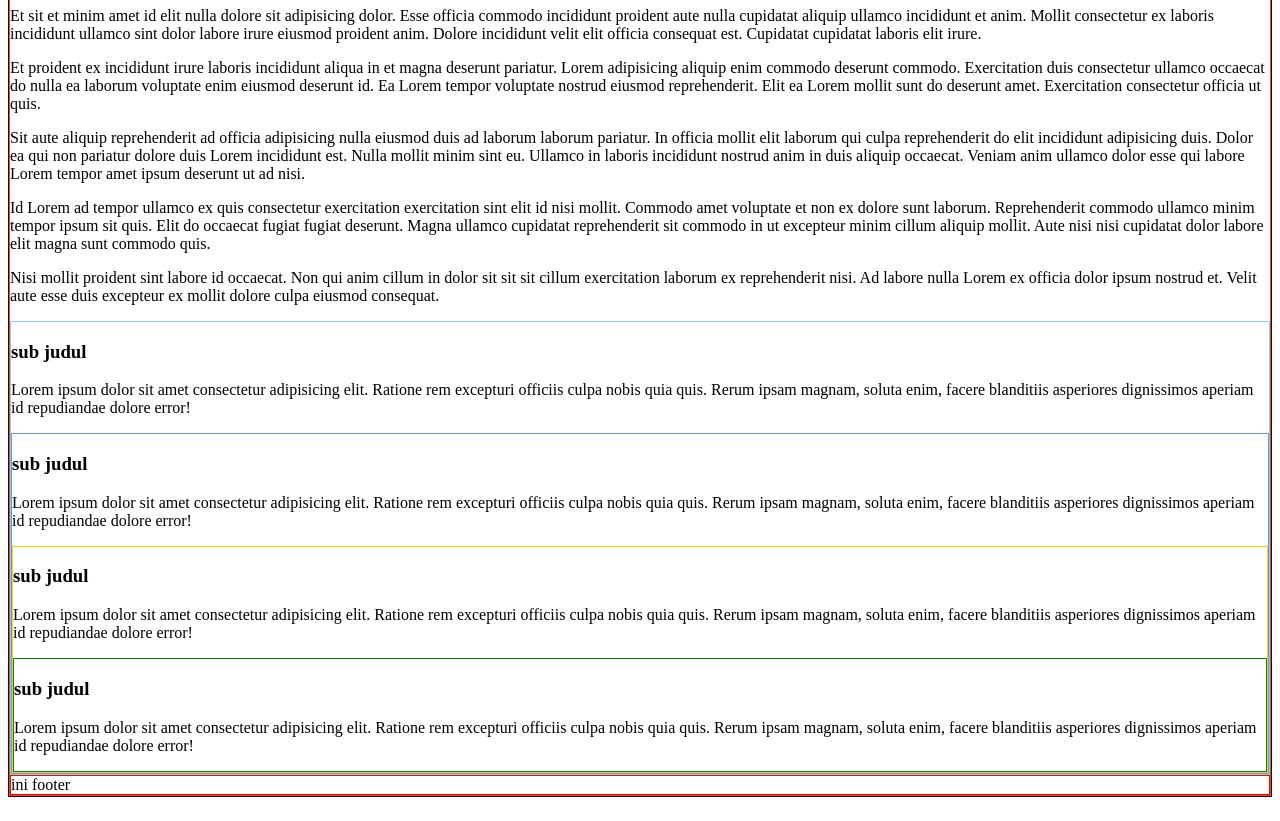
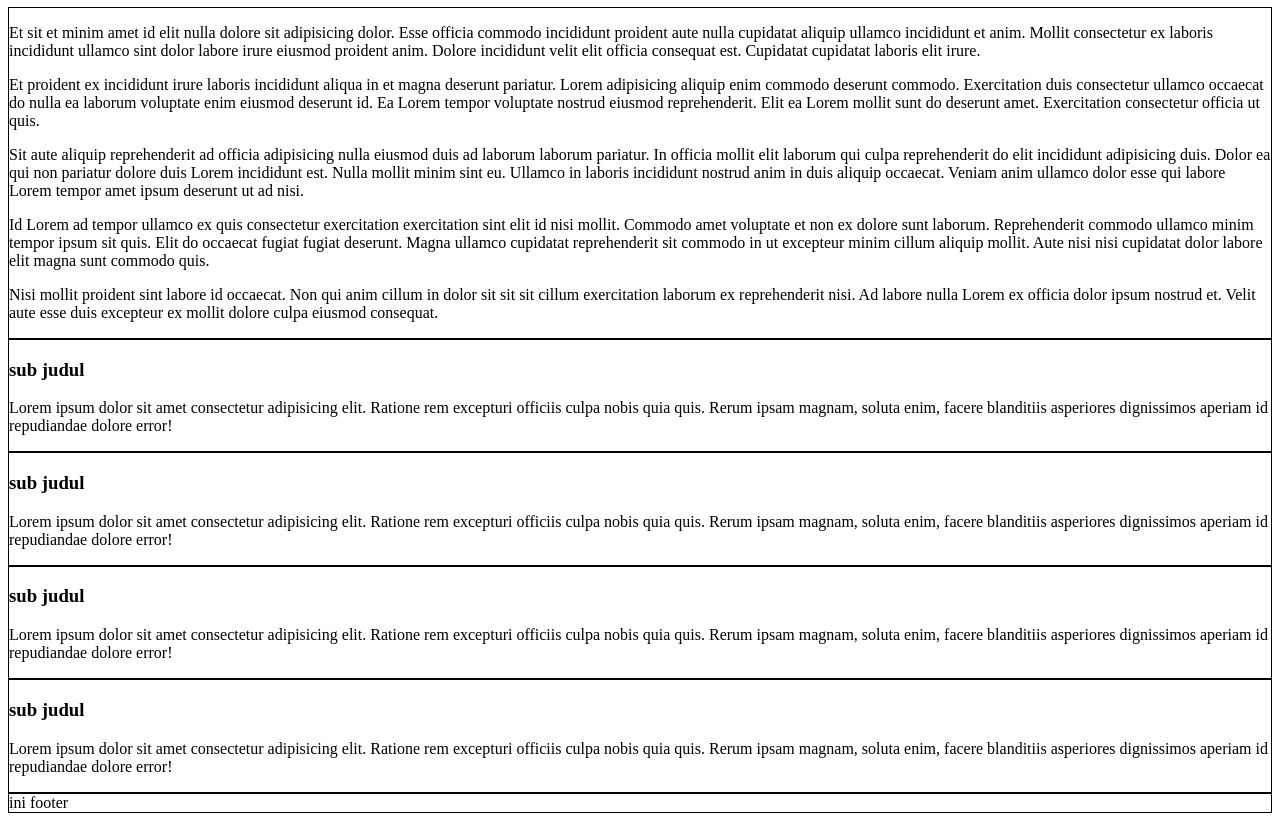
Before and after one commit to Kadekk01/pratikum_2, a plain HTML site: page index.html in a window 1280 px wide. Shown: the part 101-922 px from the top of the page. Drawn offline with Linux system fonts and the light colour scheme.

```diff
--- a/index.html
+++ b/index.html
@@ -6,40 +6,33 @@
    <title>Latihan</title>
 </head>
 <body>
-    <header style="border: thin solid black">
-   <header>ini header</header>
-   <div class='content' style="border: thin solid orangered">
+   <header style="border: thin solid black">ini header</header>
    <div class='container'>
        <h1>judul halaman</h1>
-       <div class='content'>
+       <div class='content' style="border: thin solid black">
            <p>Et sit et minim amet id elit nulla dolore sit adipisicing dolor. Esse officia commodo incididunt proident aute nulla cupidatat aliquip ullamco incididunt et anim. Mollit consectetur ex laboris incididunt ullamco sint dolor labore irure eiusmod proident anim. Dolore incididunt velit elit officia consequat est. Cupidatat cupidatat laboris elit irure.</p>
            <p>Et proident ex incididunt irure laboris incididunt aliqua in et magna deserunt pariatur. Lorem adipisicing aliquip enim commodo deserunt commodo. Exercitation duis consectetur ullamco occaecat do nulla ea laborum voluptate enim eiusmod deserunt id. Ea Lorem tempor voluptate nostrud eiusmod reprehenderit. Elit ea Lorem mollit sunt do deserunt amet. Exercitation consectetur officia ut quis.</p>
            <p>Sit aute aliquip reprehenderit ad officia adipisicing nulla eiusmod duis ad laborum laborum pariatur. In officia mollit elit laborum qui culpa reprehenderit do elit incididunt adipisicing duis. Dolor ea qui non pariatur dolore duis Lorem incididunt est. Nulla mollit minim sint eu. Ullamco in laboris incididunt nostrud anim in duis aliquip occaecat. Veniam anim ullamco dolor esse qui labore Lorem tempor amet ipsum deserunt ut ad nisi.</p>
            <p>Id Lorem ad tempor ullamco ex quis consectetur exercitation exercitation sint elit id nisi mollit. Commodo amet voluptate et non ex dolore sunt laborum. Reprehenderit commodo ullamco minim tempor ipsum sit quis. Elit do occaecat fugiat fugiat deserunt. Magna ullamco cupidatat reprehenderit sit commodo in ut excepteur minim cillum aliquip mollit. Aute nisi nisi cupidatat dolor labore elit magna sunt commodo quis.</p>
            <p>Nisi mollit proident sint labore id occaecat. Non qui anim cillum in dolor sit sit sit cillum exercitation laborum ex reprehenderit nisi. Ad labore nulla Lorem ex officia dolor ipsum nostrud et. Velit aute esse duis excepteur ex mollit dolore culpa eiusmod consequat.</p>
        </div>
-       <section style="border: thin solid skyblue">
-       <section>
+       <section style="border: thin solid black">
            <h3>sub judul</h3>
            <p>Lorem ipsum dolor sit amet consectetur adipisicing elit. Ratione rem excepturi officiis culpa nobis quia quis. Rerum ipsam magnam, soluta enim, facere blanditiis asperiores dignissimos aperiam id repudiandae dolore error!</p>
        </section>
-       <section style="border: thin solid cornflowerblue">
-       <section>
+       <section style="border: thin solid black">
            <h3>sub judul</h3>
            <p>Lorem ipsum dolor sit amet consectetur adipisicing elit. Ratione rem excepturi officiis culpa nobis quia quis. Rerum ipsam magnam, soluta enim, facere blanditiis asperiores dignissimos aperiam id repudiandae dolore error!</p>
        </section>
-       <section style="border: thin solid gold">
-       <section>
+       <section style="border: thin solid black">
            <h3>sub judul</h3>
            <p>Lorem ipsum dolor sit amet consectetur adipisicing elit. Ratione rem excepturi officiis culpa nobis quia quis. Rerum ipsam magnam, soluta enim, facere blanditiis asperiores dignissimos aperiam id repudiandae dolore error!</p>
        </section>
-       <section style="border: thin solid green">
-       <section>
+       <section style="border: thin solid black">
            <h3>sub judul</h3>
            <p>Lorem ipsum dolor sit amet consectetur adipisicing elit. Ratione rem excepturi officiis culpa nobis quia quis. Rerum ipsam magnam, soluta enim, facere blanditiis asperiores dignissimos aperiam id repudiandae dolore error!</p>
        </section>
    </div>
-   <footer style="border: thin solid red">
-   <footer>ini footer</footer>
+   <footer style="border: thin solid black">ini footer</footer>
 </body>
 </html>
```
